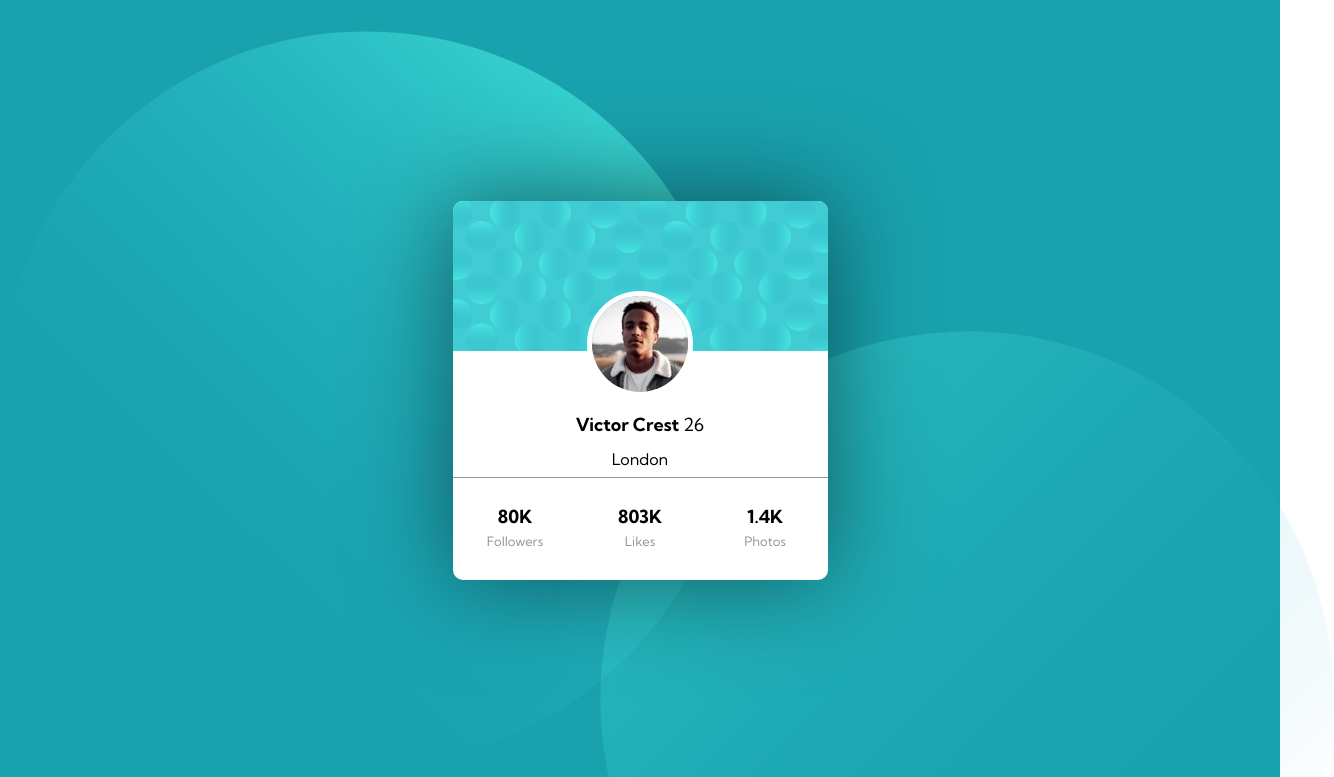
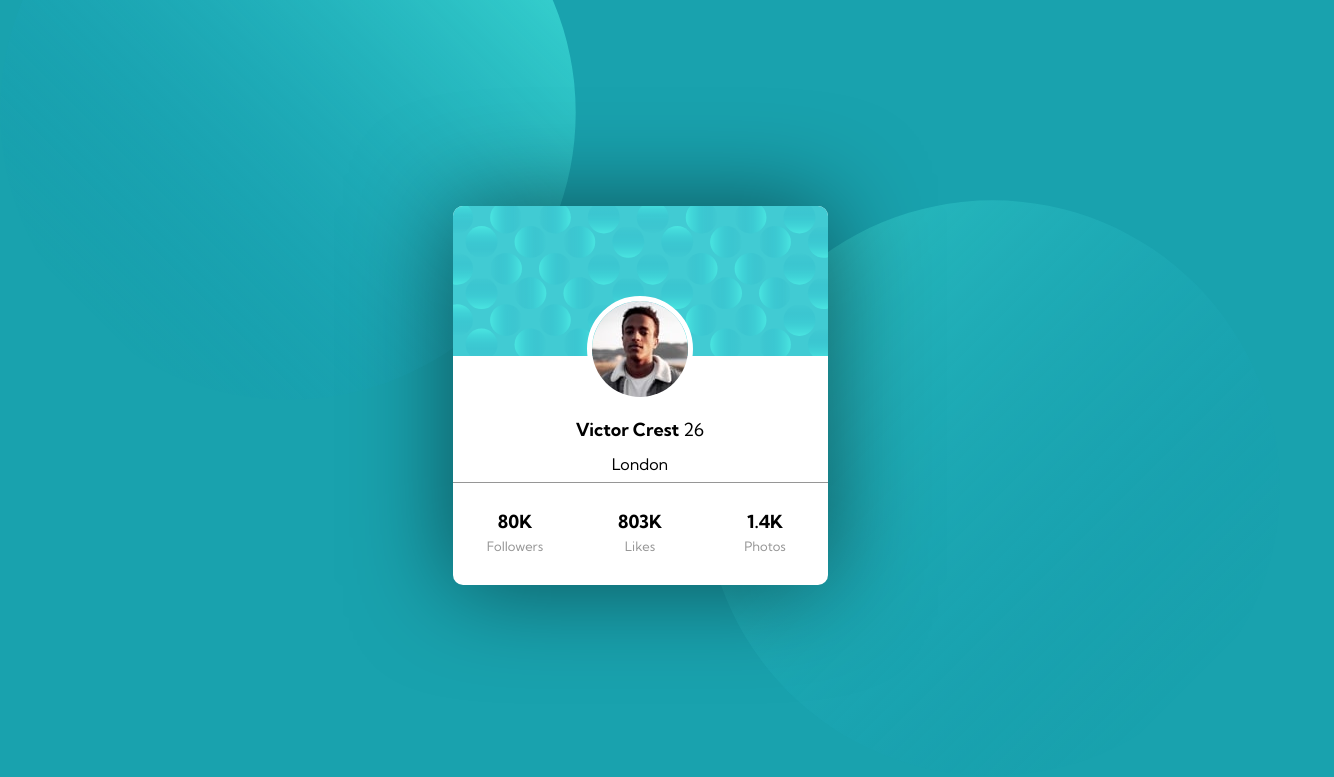
Before and after one commit to imamfh24/profile-card-component, a plain HTML site: page index.html in a window 1280 px wide. Shown: the top 777 px of the page, 1334 px wide, since content can reach past the window. Drawn offline with Linux system fonts and the light colour scheme.

Commit message:
Fixed Background

```diff
--- a/index.html
+++ b/index.html
@@ -11,17 +11,17 @@
   <link href="https://fonts.googleapis.com/css2?family=Kumbh+Sans:wght@400;700&display=swap" rel="stylesheet">
   <title>Frontend Mentor | Profile card component</title>
 
-  <!-- Feel free to remove these styles or customise in your own stylesheet 👍 -->
   <style>
 
     body {
+      background-color: hsl(185, 75%, 39%);
       font-family: 'Kumbh Sans';
       margin: 0;
     }
 
     .container {
-      background-color: hsl(185, 75%, 39%);
-      height: 800px;
+      min-width: 375px;
+      min-height: 810px;
       display: flex;
       flex-direction: column;
       justify-content: center;
@@ -41,22 +41,20 @@
     }
 
     .background{
-      position: absolute;
-    }
-
-    .background #pattern-top{
-      position: relative;
-      width: 75%;
-      height: auto;
 
     }
 
-    .background #pattern-bottom{
-      position: inherit;
-      width: 75%;
-      height: auto;
-      left: 600px;
-      top: 300px;
+    #pattern-top{
+      width: 45%;
+      position: fixed;
+      bottom: 50%;
+    }
+
+    #pattern-bottom{
+      width: 45%;
+      position: fixed;
+      right: 0;
+      top: 25%;
     }
 
     .card > #pattern-card {
@@ -146,7 +144,7 @@
     </div>
     <div class="attribution">
       Challenge by <a href="https://www.frontendmentor.io?ref=challenge" target="_blank">Frontend Mentor</a>.
-      Coded by <a href="#">IMAM FARIED | IFA</a>.
+      Coded by <a href="https://github.com/imamfh24" target="_blank">IMAM FARIED | IFA</a>.
     </div>
   </div>
 </body>
```
